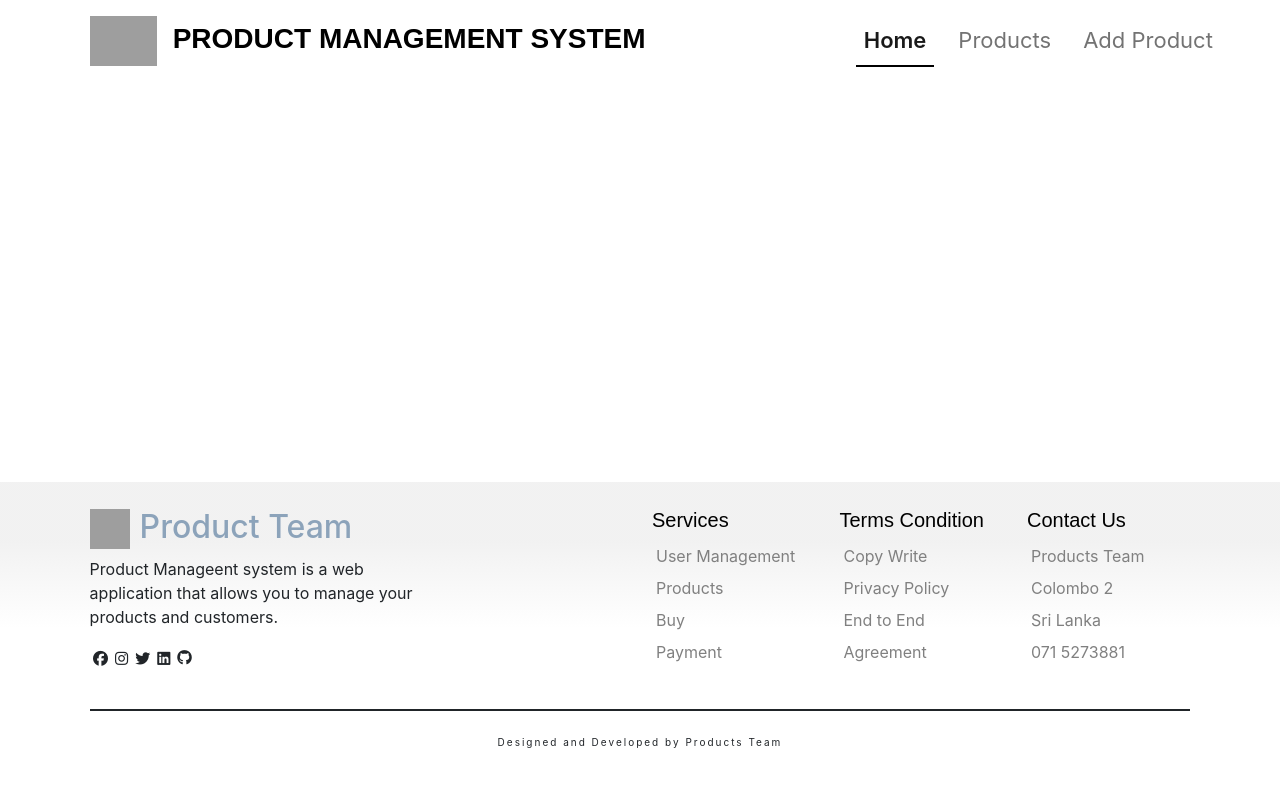
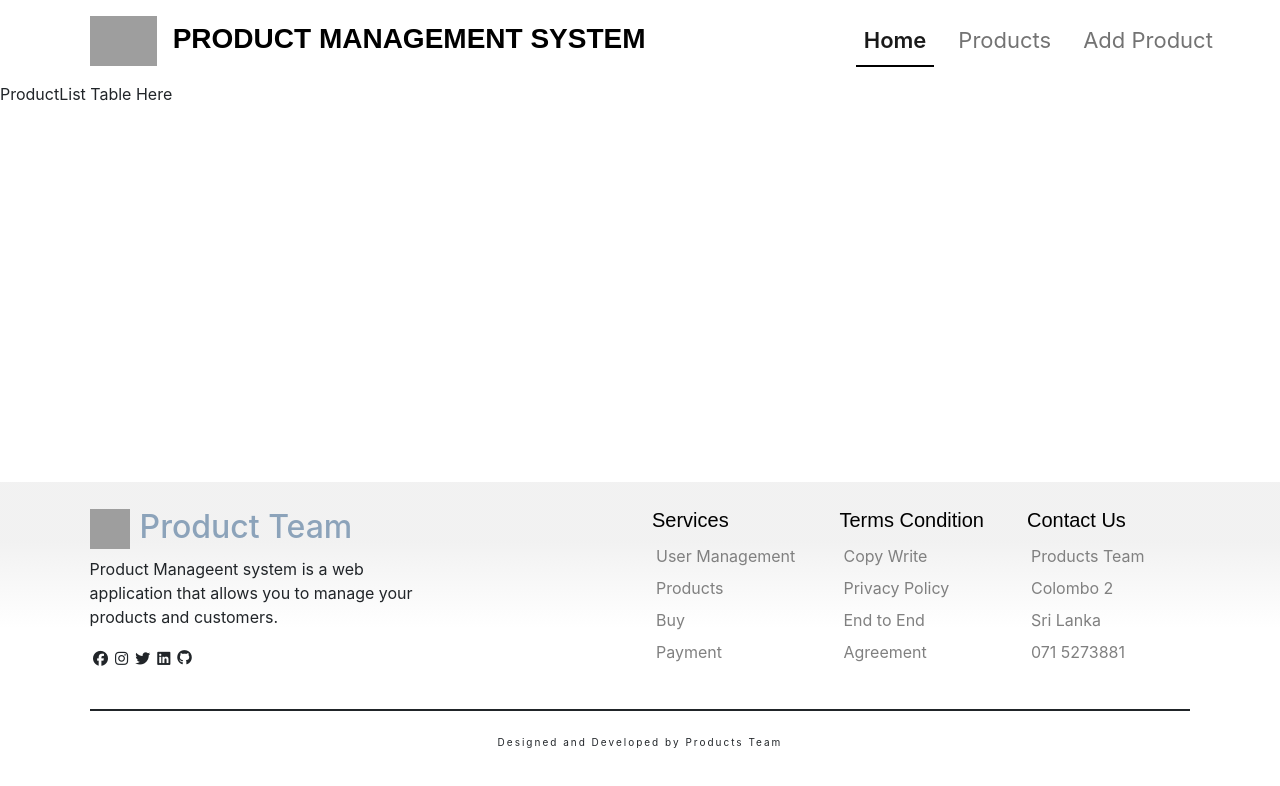
Before and after one commit to Kamindu99/product-management-system, a React (Create React App) app: page / in a window 1280 px wide. Shown: the top 786 px of the page. Built offline with nearby package versions, Linux system fonts and the light colour scheme; grey boxes are pictures that could not be loaded.

Commit message:
removed /product and added /

```diff
--- a/src/App.js
+++ b/src/App.js
@@ -11,7 +11,7 @@ function App() {
       <div style={{ minHeight: '50vh' }}>
         <Router>
           <Routes>
-            <Route path="/product" element={<ProductList />} />
+            <Route path="/" element={<ProductList />} />
             <Route path="/add" element={<AddProduct />} />
 
           </Routes>
```
